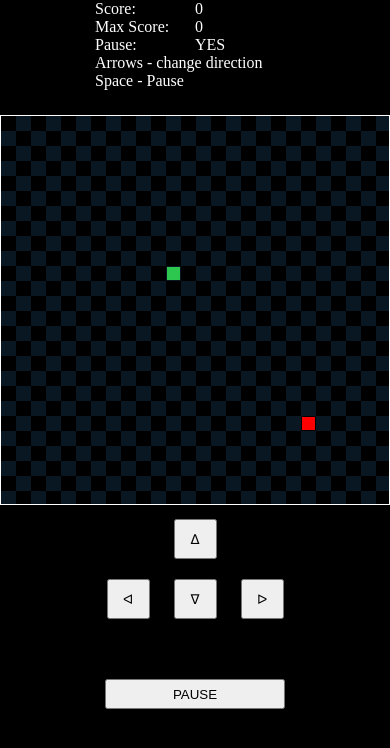
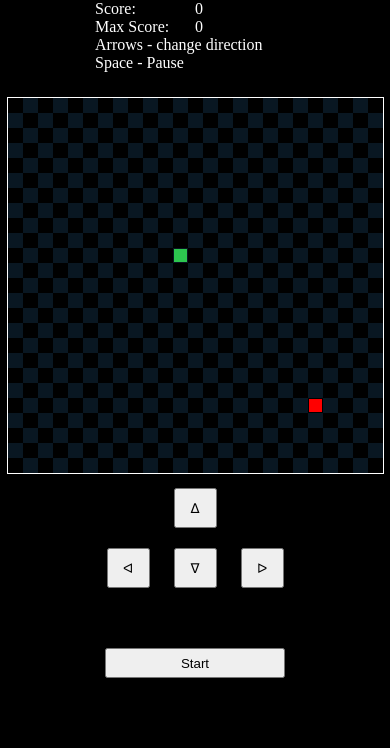
Before and after one commit to aleksabramov77/snake-game-js, a plain HTML site: page index.html in a window 390 px wide. Drawn offline with Linux system fonts and the light colour scheme.

Commit message:
09 bug with grid size calculate

```diff
--- a/index.html
+++ b/index.html
@@ -19,10 +19,10 @@
         <div>Max Score:</div>
         <div class="maxScore">0</div>
     </div>
-    <div class="gameInfoItem">
-        <div>Pause:</div>
-        <div class="paused">ON</div>
-    </div>
+<!--    <div class="gameInfoItem">-->
+<!--        <div>Pause:</div>-->
+<!--        <div class="paused">ON</div>-->
+<!--    </div>-->
 
     <div>
         Arrows - change direction<br/>
@@ -43,7 +43,7 @@
         <button class="right">ᐅ</button>
     </div>
     <div>
-        <button class="pause">PAUSE</button>
+        <button class="pause">Start</button>
     </div>
 </div>
 <script type="text/javascript" src='js/index.js'></script>
--- a/js/index.js
+++ b/js/index.js
@@ -1,26 +1,25 @@
 const canvasEl = document.getElementById('game')      // create variable for 'game' element
 const scoreEl = document.getElementsByClassName('currentScore')[0]    // create variable for 'game' element
 const maxScoreEl = document.getElementsByClassName('maxScore')  [0]    // create variable for 'game' element
-const pausedEl = document.getElementsByClassName('paused')[0]    // create variable for 'game' element
 const upBtnEl = document.getElementsByClassName('up')[0]    // create variable for 'game' element
 const leftBtnEl = document.getElementsByClassName('left')[0]    // create variable for 'game' element
 const downBtnEl = document.getElementsByClassName('down')[0]    // create variable for 'game' element
 const rightBtnEl = document.getElementsByClassName('right')[0]    // create variable for 'game' element
 const pauseBtnEl = document.getElementsByClassName('pause')[0]    // create variable for 'game' element
 
-
 const context = canvasEl.getContext('2d')
-const field = {x: 25, y: 25}
-field.width = Math.min((window.innerWidth - 2)/field.x)*field.x
-canvasEl.width = Math.min(400, field.width)
-canvasEl.height = Math.min(400, field.width)
-const grid = Math.floor(canvasEl.width / field.x )               // size of cell in cells
+const field = { x: 25, y: 25 }
+canvasEl.width = Math.floor((window.innerWidth - 2) / field.x) * field.x
+canvasEl.height = canvasEl.width = Math.min(400, canvasEl.width)
+// canvasEl.height = Math.min(400, canvasEl.width)
+const grid = Math.floor(canvasEl.width / field.x)               // size of cell in cells
 let framesCount = 0             // speed
 const initLength = 2            // initial length of snake
 let score = 0                   // score
 let bestScore = 0
 let isPaused = false
 let firstRender = true
+let stepIsOver = false
 
 /* snake state */
 const snake = {
@@ -53,8 +52,8 @@ function loop () {
     // game info render
     scoreEl.innerText = score
     maxScoreEl.innerText = bestScore
-    pausedEl.innerText = isPaused ? 'YES' : 'NO'
     if (!isPaused) {
+        pauseBtnEl.innerText = firstRender ? `Start` : `${isPaused ? 'Resume' : 'Pause'}`
 
         // clean the canvas
         context.clearRect(0, 0, canvasEl.width, canvasEl.height)
@@ -96,6 +95,7 @@ function loop () {
         context.fillRect(apple.x * grid + 1, apple.y * grid + 1, grid - 2, grid - 2)
 
         // draw the snake
+        stepIsOver = true
         snake.snakeCells.forEach((cell, index) => {
             context.fillStyle = ['#2DC64F', 'green'][Number(!!index)]        // highlight head with another color
             context.fillRect(cell.x * grid + 1, cell.y * grid + 1, grid - 2, grid - 2)
@@ -115,6 +115,7 @@ function loop () {
                 // if there is a cell with the same coordinates as the head - the game is over
                 if (cell.x === snake.snakeCells[i].x && cell.y === snake.snakeCells[i].y) {
                     // Set initial values
+                    pauseBtnEl.innerText = `Start`
                     score = 0
                     firstRender = true
                     snake.x = 10
@@ -137,32 +138,34 @@ function loop () {
 document.addEventListener('keydown', handler)
 document.addEventListener('click', handler)
 
-
 /* Start game */
 requestAnimationFrame(loop)
 
 function handler (e) {
-    if(e.type === 'keydown' && e.code === 'ArrowLeft' || e.type === 'click' && e.target === leftBtnEl ) {
+    if (stepIsOver) {
+        if (e.type === 'keydown' && e.code === 'ArrowLeft' || e.type === 'click' && e.target === leftBtnEl) {
             if (snake.dx === 0) {
                 snake.dx = -1
                 snake.dy = 0
             }
-    } else if (e.type === 'keydown' && e.code === 'ArrowUp' || e.type === 'click' && e.target === upBtnEl ) {
+        } else if (e.type === 'keydown' && e.code === 'ArrowUp' || e.type === 'click' && e.target === upBtnEl) {
             if (snake.dy === 0) {
                 snake.dy = -1
                 snake.dx = 0
             }
-    } else if (e.type === 'keydown' && e.code === 'ArrowRight' || e.type === 'click' && e.target === rightBtnEl ) {
+        } else if (e.type === 'keydown' && e.code === 'ArrowRight' || e.type === 'click' && e.target === rightBtnEl) {
             if (snake.dx === 0) {
                 snake.dx = 1
                 snake.dy = 0
             }
-    } else if (e.type === 'keydown' && e.code === 'ArrowDown' || e.type === 'click' && e.target === downBtnEl ) {
+        } else if (e.type === 'keydown' && e.code === 'ArrowDown' || e.type === 'click' && e.target === downBtnEl) {
             if (snake.dy === 0) {
                 snake.dy = 1
                 snake.dx = 0
             }
-    } else if (e.type === 'keydown' && e.code === 'Space' || e.type === 'click' && e.target === pauseBtnEl ) {
+        } else if (e.type === 'keydown' && e.code === 'Space' || e.type === 'click' && e.target === pauseBtnEl) {
             isPaused = !isPaused
+        } else return
+        stepIsOver = false
     }
 }
```
Lines whose indentation alone changed are shown as unchanged.
